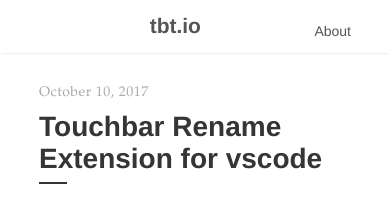
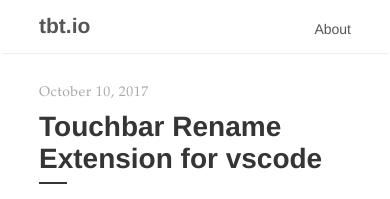
Before and after one commit to TobiasBerg/TobiasBerg.github.io, a Jekyll site: the page built from index.html, in a window 390 px wide. Shown: the top 199 px of the page. Built offline with Jekyll 4.4.1, drawn with Linux system fonts in a browser that asks for light colours; the list of posts is cut into pages by our own code.

Commit message:
Small changes to mobile layout

```diff
--- a/_sass/_layout.scss
+++ b/_sass/_layout.scss
@@ -19,7 +19,7 @@
   &-container {
     margin: 1rem auto;
     position: relative;
-    text-align: center;
+    text-align: left;
   }
 
   &-title {
@@ -65,17 +65,13 @@
   }
 
   .right-link {
-    line-height: 35px;
+    line-height: 30px;
     float: right;
   }
 }
 
 @media (min-width: 600px) {
   .nav {
-    &-container {
-      text-align: left;
-    }
-
     ul {
       bottom: 0;
       position: absolute;
```
